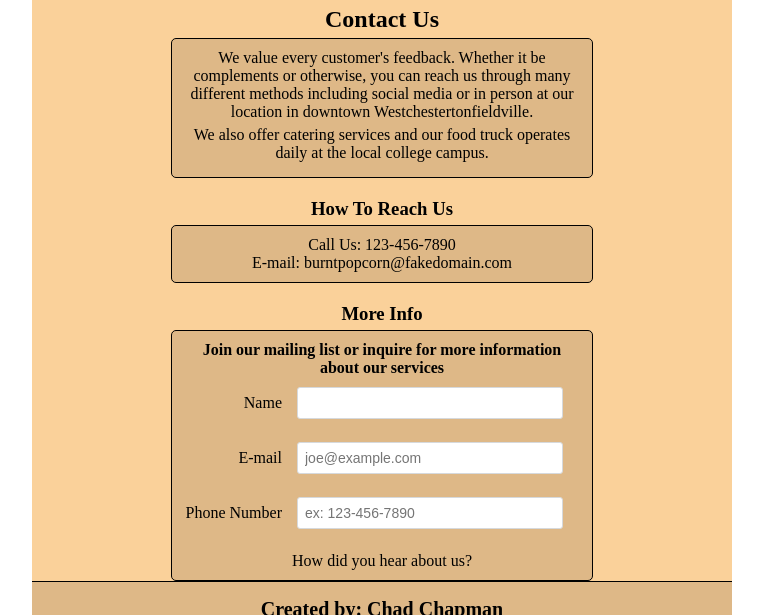
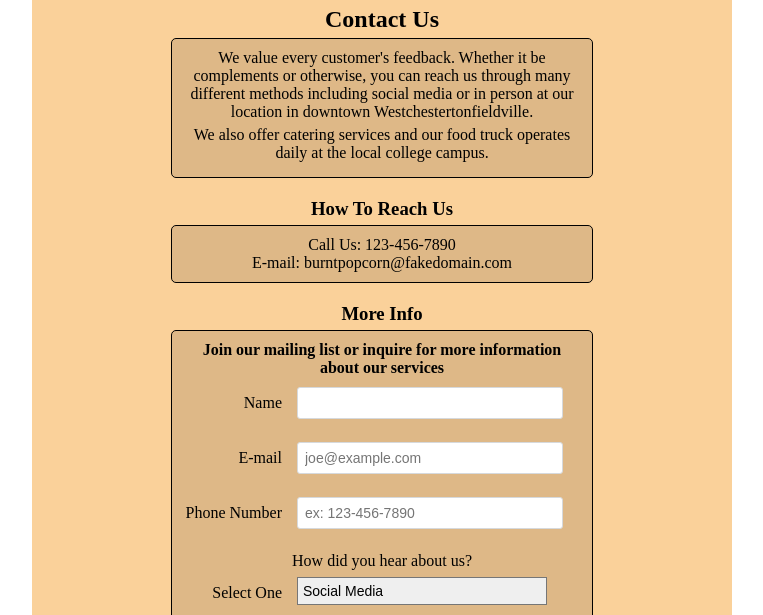
Before and after one commit to chapmancbVCU/restaurant-page, a website built with webpack: page dist/index.html in a window 1280 px wide. Both pictures are taken after a click on the item "Contact Us". Shown: the part 185-800 px from the top of the page, without its empty margins (258-1021 px from the left). Built offline with nearby package versions, Linux system fonts and the light colour scheme; files whose address does not match are found by name.

Commit message:
Added dropdown field asking how did you hear about us.

```diff
--- a/src/contactUsTabPage.js
+++ b/src/contactUsTabPage.js
@@ -216,9 +216,50 @@ export class ContactUs extends Page {
         phoneNumber.appendChild(phoneNumberInpuut);
         form.appendChild(phoneNumber);
 
-        const hearAboutUs = document.createElement('p');
-        hearAboutUs.textContent = 'How did you hear about us?';
+        // How did you hear about us?
+        const hearAboutUsMessage = document.createElement('p');
+        hearAboutUsMessage.classList.add('hear-about-us-message');
+        hearAboutUsMessage.textContent = 'How did you hear about us?';
+        form.appendChild(hearAboutUsMessage);
 
+        const hearAboutUs = document.createElement('div');
+        hearAboutUs.classList.add('form-row');
+
+        const hearAboutUsLabel = document.createElement('label');
+        hearAboutUsLabel.setAttribute('for', 'about-us');
+        hearAboutUsLabel.textContent = 'Select One';
+        hearAboutUs.appendChild(hearAboutUsLabel);
+
+        const hearAboutUsSelect = document.createElement('select');
+        hearAboutUsSelect.setAttribute('id', 'about-us');
+        hearAboutUsSelect.setAttribute('name', 'about-us');
+
+        const social = document.createElement('option')
+        social.setAttribute('value', 'social-media');
+        social.textContent = 'Social Media';
+        hearAboutUsSelect.appendChild(social);
+
+        const storeVisit = document.createElement('option');
+        storeVisit.setAttribute('value', 'store-visit');
+        storeVisit.textContent = 'Store Visit';
+        hearAboutUsSelect.appendChild(storeVisit);
+
+        const foodTruck = document.createElement('option');
+        foodTruck.setAttribute('value', 'food-truck');
+        foodTruck.textContent = 'Food Truck';
+        hearAboutUsSelect.appendChild(foodTruck);
+
+        const friendsOrFamily = document.createElement('option');
+        friendsOrFamily.setAttribute('value', 'friends-or-family');
+        friendsOrFamily.textContent = 'Friends or Family';
+        hearAboutUsSelect.appendChild(friendsOrFamily);
+
+        const other = document.createElement('option');
+        other.setAttribute('value', 'other');
+        other.textContent = 'Other';
+        hearAboutUsSelect.appendChild(other);
+
+        hearAboutUs.appendChild(hearAboutUsSelect);
 
 
 
--- a/src/styles.css
+++ b/src/styles.css
@@ -193,6 +193,10 @@ h2, h3 {
   margin-bottom: 5px;
 }
 
+.hear-about-us-message {
+  margin-bottom: 7px;
+}
+
 .info-form {
   margin-top: 10px;
   width: 95%;
@@ -220,6 +224,14 @@ h2, h3 {
 .form-row label {
   margin-bottom: 10px;
 }
+
+.form-row select {
+  width: 100%;
+  padding: 5px;
+  font-size: 14px;            /* This won't work in Chrome of Safari */
+  -webkit-appearance: none;   /* This will make it work */
+}
+
 @media only screen and (min-width: 700px) {
   .tabs {
     column-gap: 100px;
@@ -245,7 +257,8 @@ h2, h3 {
 
   .form-row input[type='text'],
   .form-row input[type='email'],
-  .form-row input[type='tel'] {
+  .form-row input[type='tel'],
+  .form-row select {
     width: 250px;
     height: initial;
   }
@@ -256,4 +269,6 @@ h2, h3 {
     margin-top: 7px;
     padding-right: 15px;
   }
+
+
 }
```
Also changed, not shown: dist/main.js.
